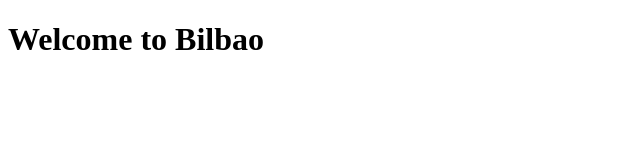
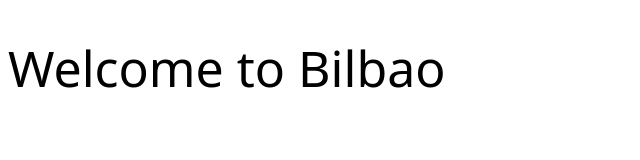
Before and after one commit to MagdalenaB81/Bilbao-Project, a plain HTML site: page index.html in a window 1280 px wide. Shown: the whole page, without its empty margins (0-640 px from the left). Drawn offline with Linux system fonts and the light colour scheme; a web font is replaced by a local one.

Commit message:
added css

```diff
--- a/index.html
+++ b/index.html
@@ -9,7 +9,7 @@
       href="https://fonts.googleapis.com/css2?family=Monomakh&family=Noto+Serif+Hentaigana:wght@200..900&family=PT+Serif:ital,wght@0,400;0,700;1,400;1,700&family=Poppins:ital,wght@0,100;0,200;0,300;0,400;0,500;0,600;0,700;0,800;0,900;1,100;1,200;1,300;1,400;1,500;1,600;1,700;1,800;1,900&family=Quicksand:wght@300..700&display=swap"
       rel="stylesheet"
     />
-    <link rel="stylesheet" href="styles/styles.css" />
+    <link rel="stylesheet" href="scr/style.css" />
     <title>Welcome to Bilbao</title>
   </head>
   <body>
```
